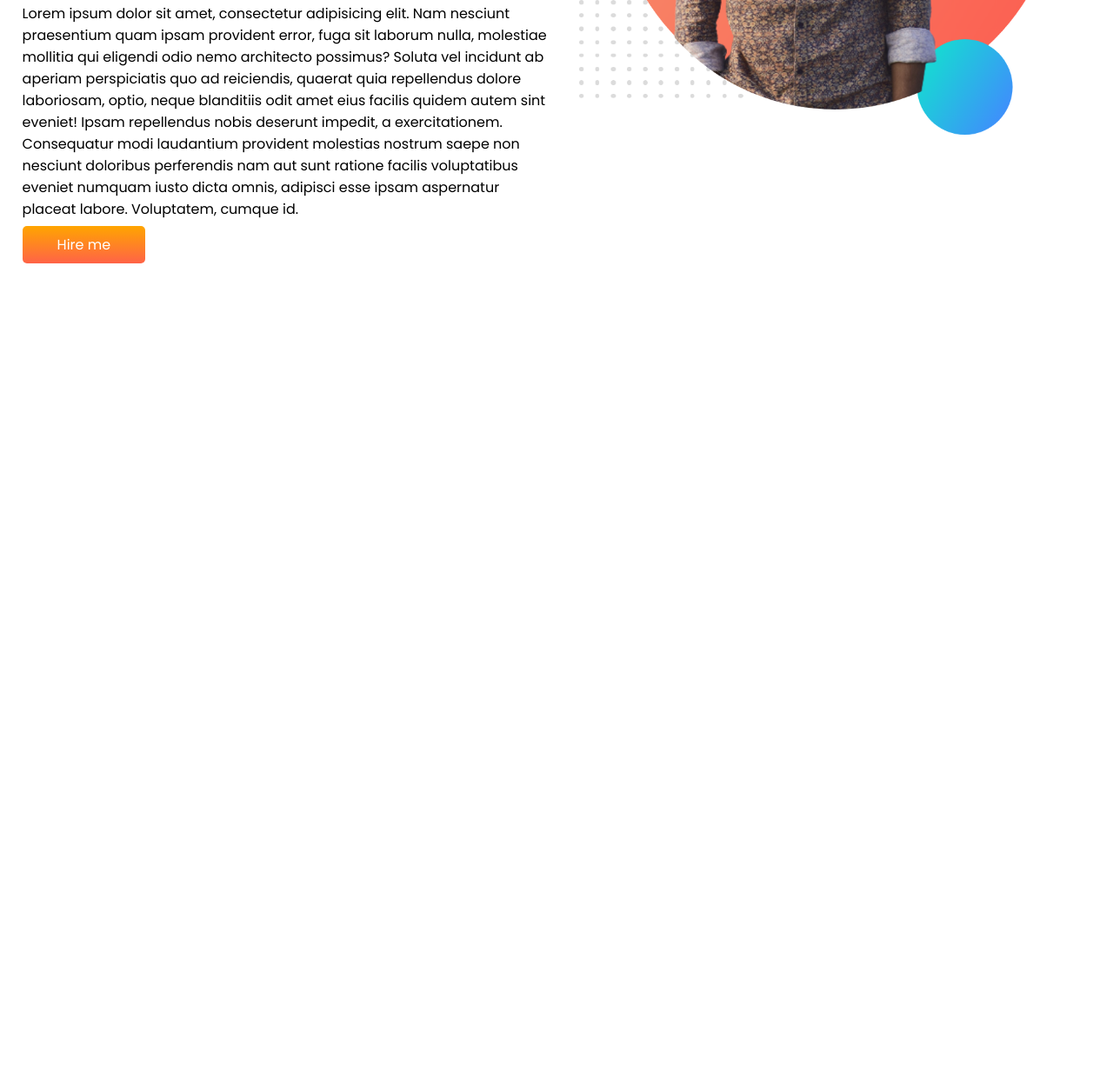
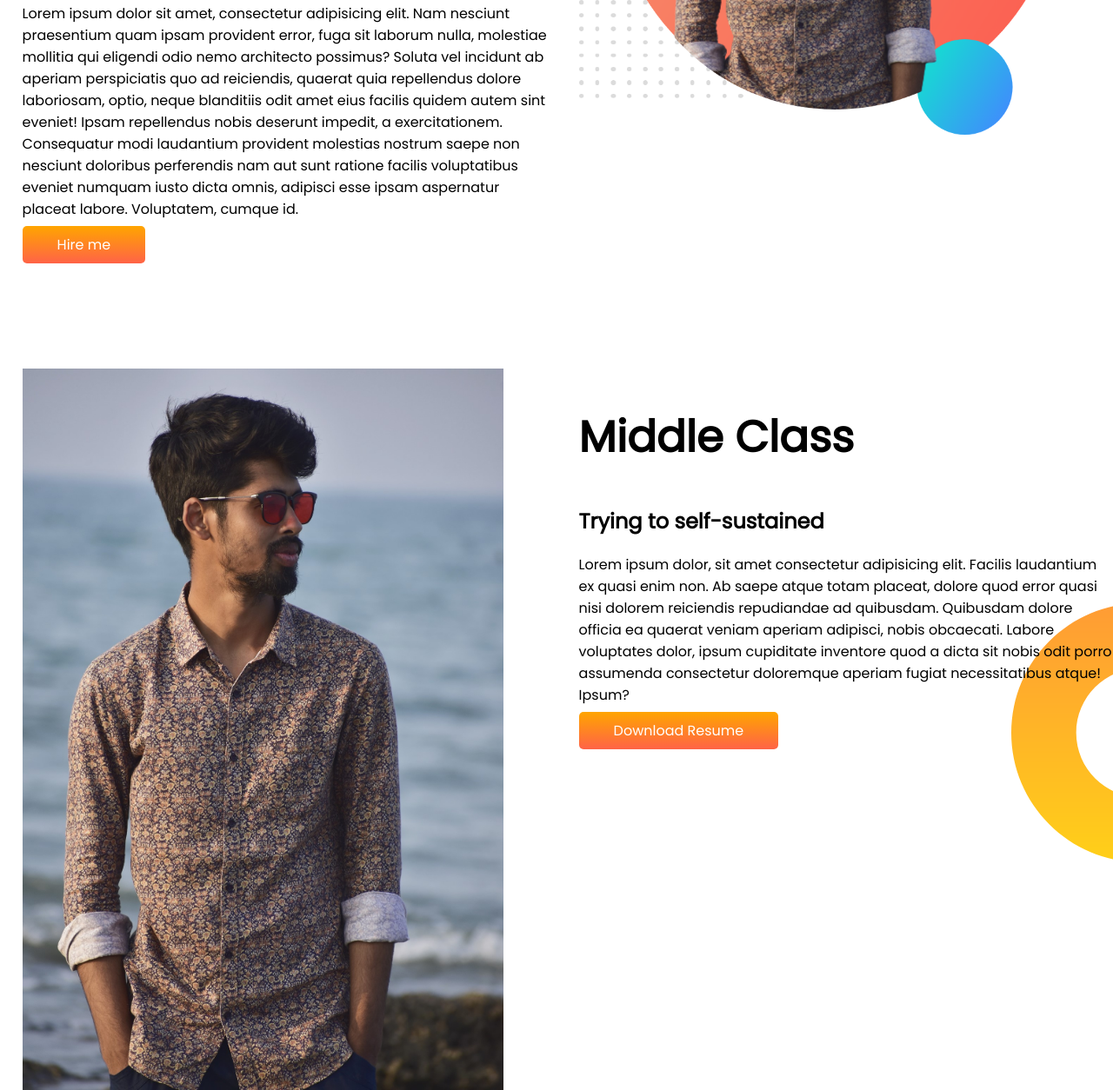
Before and after one commit to shahiduzzamansony/developer-portfolio, a plain HTML site: page index.html in a window 1280 px wide. Shown: the part 394-1648 px from the top of the page at 87% size. Before the commit the page ends 800 px from the top, so only its background shows below. Drawn offline with Linux system fonts and the light colour scheme.

Commit message:
middle part completed

```diff
--- a/index.html
+++ b/index.html
@@ -33,6 +33,21 @@
             <img src="my-bg.png" alt="profile pic">
         </div>
     </section>
+    <section class="middle-banner">
+        <div class="half-width">
+            <img src="dashing.jpg" alt="same image used">
+        </div>
+        <div class="half-width">
+            <h1>Middle Class</h1>
+            <h2>Trying to self-sustained</h2>
+            <p>Lorem ipsum dolor, sit amet consectetur adipisicing elit. Facilis laudantium ex quasi enim non. Ab saepe
+                atque totam placeat, dolore quod error quasi nisi dolorem reiciendis repudiandae ad quibusdam. Quibusdam
+                dolore officia ea quaerat veniam aperiam adipisci, nobis obcaecati. Labore voluptates dolor, ipsum
+                cupiditate inventore quod a dicta sit nobis odit porro assumenda consectetur doloremque aperiam fugiat
+                necessitatibus atque! Ipsum?</p>
+            <a class="link-button" target="_blank" href="">Download Resume</a>
+        </div>
+    </section>
 </body>
 
 </html>
--- a/style.css
+++ b/style.css
@@ -13,6 +13,7 @@ h1 {
 
 section {
     display: flex;
+    margin-bottom: 130px;
 }
 
 .half-width {
@@ -37,3 +38,9 @@ section {
     background-image: url(images/top-banner.png);
     background-repeat: no-repeat;
 }
+
+.middle-banner {
+    background-image: url(images/dream-bg.png);
+    background-repeat: no-repeat;
+    background-position: right;
+}
```
Also changed, not shown: dashing.jpg (added).
